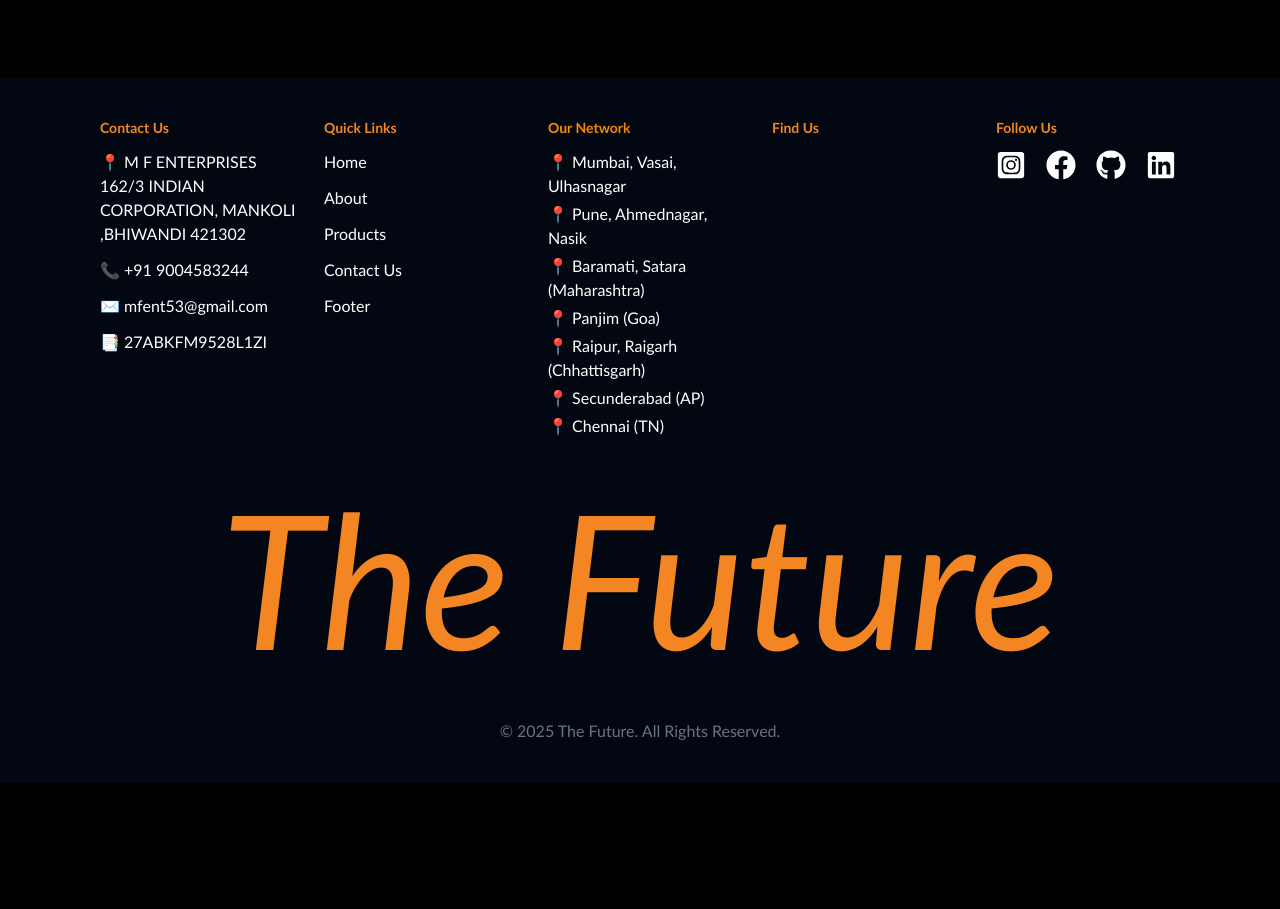
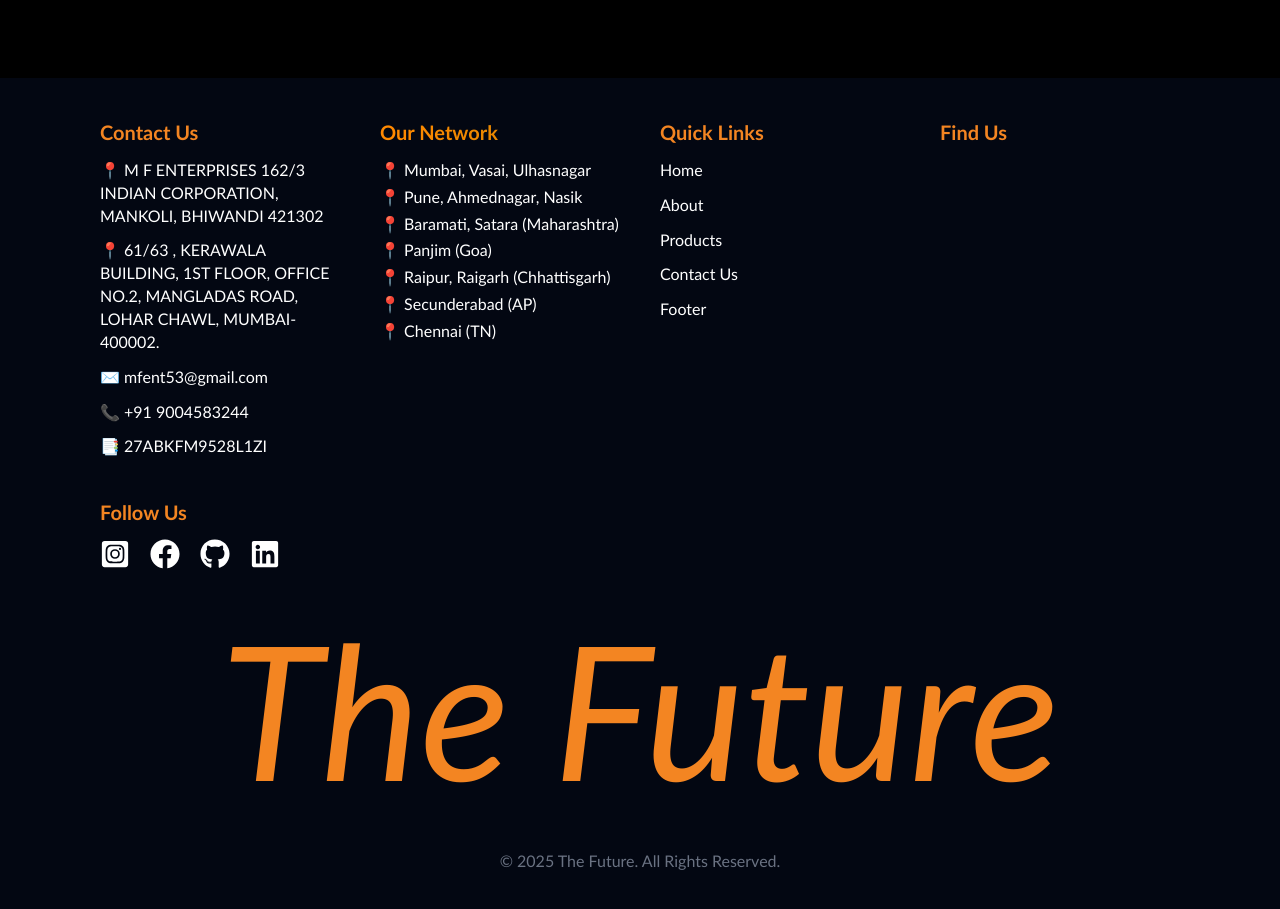
Before and after one commit to Roshan544/TheeFuture, a React (Vite) app: page / in a window 1280 px wide. Shown: the part 4976-5885 px from the top of the page. Before the commit the page ends 5759 px from the top, so only its background shows below. Built offline with nearby package versions, Linux system fonts and the light colour scheme; grey boxes are pictures that could not be loaded.

Commit message:
Update Footer.jsx

```diff
--- a/src/components/Footer.jsx
+++ b/src/components/Footer.jsx
@@ -9,25 +9,42 @@ export default function Footer() {
     <>
       <div name="Footer">
         <footer className="bg-gray-950 text-white py-10 md:px-25 px-10">
-          <div className="container mx-auto grid grid-cols-1 md:grid-cols-3 xl:grid-cols-5 md:gap-10 gap-5">
-            <div className="w-50 space-y-3">
-              <h2 className="text-sm font-semibold text-[#F38522] mb-3">
+          <div className="container mx-auto grid grid-cols-1 md:grid-cols-3 xl:grid-cols-4 md:gap-10 gap-5">
+            <div className="w-70 xl:w-60 space-y-3">
+              <h2 className="text-sm md:text-[20px] font-semibold text-[#F38522] mb-3">
                 Contact Us
               </h2>
-              <p>
-                📍 M F ENTERPRISES 162/3 INDIAN CORPORATION, MANKOLI ,BHIWANDI
-                421302
+              <p className="text-sm md:text-[16px]">
+                📍 M F ENTERPRISES 162/3 INDIAN CORPORATION, MANKOLI, BHIWANDI 421302
               </p>
-              <p>📞 +91 9004583244</p>
-              <p>✉️ mfent53@gmail.com</p>
-              <p>📑 27ABKFM9528L1ZI</p>
+              <p className="text-sm  md:text-[16px]">
+                📍 61/63 , KERAWALA BUILDING, 1ST FLOOR, OFFICE NO.2, MANGLADAS ROAD, LOHAR CHAWL, MUMBAI-400002.
+              </p>
+              <p className="text-sm md:text-[16px]">✉️ mfent53@gmail.com</p>
+              <p className="text-sm md:text-[16px]">📞 +91 9004583244</p>
+              <p className="text-sm md:text-[16px]">📑 27ABKFM9528L1ZI</p>
             </div>
 
-            <div className="w-50">
-              <h2 className="text-sm font-semibold text-[#F38522] mb-3">
+            <div className="w-70 xl:w-60 space-y-3">
+              <h2 className="text-sm  md:text-[20px] font-semibold mb-3 bg-gradient-to-r from-orange-400 to-yellow-600 bg-clip-text text-transparent">
+                Our Network
+              </h2>
+              <ul className="text-sm md:text-[16px] space-y-1">
+                <li>📍 Mumbai, Vasai, Ulhasnagar</li>
+                <li>📍 Pune, Ahmednagar, Nasik</li>
+                <li>📍 Baramati, Satara (Maharashtra)</li>
+                <li>📍 Panjim (Goa)</li>
+                <li>📍 Raipur, Raigarh (Chhattisgarh)</li>
+                <li>📍 Secunderabad (AP)</li>
+                <li>📍 Chennai (TN)</li>
+              </ul>
+            </div>
+
+            <div className="w-30">
+              <h2 className="text-sm  md:text-[20px] font-semibold text-[#F38522] mb-3">
                 Quick Links
               </h2>
-              <ul className="space-y-3">
+              <ul className="text-sm md:text-[16px] space-y-3">
                 <li className="hover:cursor-pointer">
                   <Link
                     to="Hero"
@@ -96,23 +113,10 @@ export default function Footer() {
               </ul>
             </div>
 
-            <div>
-              <h2 className="text-sm font-semibold mb-3 bg-gradient-to-r from-orange-400 to-yellow-600 bg-clip-text text-transparent">
-                Our Network
-              </h2>
-              <ul className="space-y-1">
-                <li>📍 Mumbai, Vasai, Ulhasnagar</li>
-                <li>📍 Pune, Ahmednagar, Nasik</li>
-                <li>📍 Baramati, Satara (Maharashtra)</li>
-                <li>📍 Panjim (Goa)</li>
-                <li>📍 Raipur, Raigarh (Chhattisgarh)</li>
-                <li>📍 Secunderabad (AP)</li>
-                <li>📍 Chennai (TN)</li>
-              </ul>
-            </div>
+
 
             <div className="w-60">
-              <h2 className="text-sm font-semibold text-[#F38522] mb-3">
+              <h2 className="text-sm  md:text-[20px] font-semibold text-[#F38522] mb-3">
                 Find Us
               </h2>
               <iframe
@@ -126,7 +130,7 @@ export default function Footer() {
             </div>
 
             <div className="w-50">
-              <h2 className="text-sm font-semibold text-[#F38522] mb-3">
+              <h2 className="text-sm  md:text-[20px] font-semibold text-[#F38522] mb-3">
                 Follow Us
               </h2>
               <div className="flex space-x-5">
```
